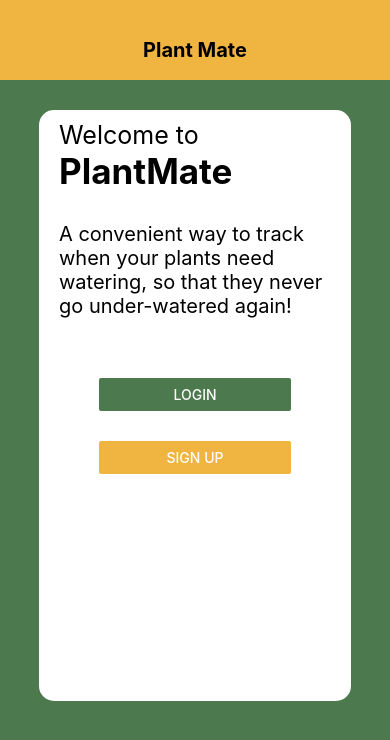
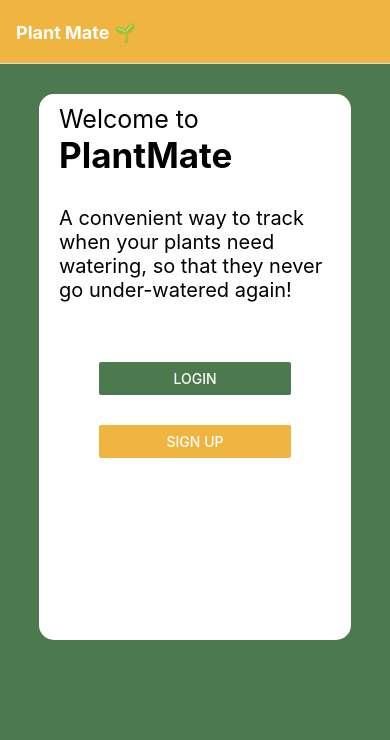
Before and after one commit to Dan-Sutton/plantmate, a React Native app: screen /Home in a window 390 px wide. Shown: the top 740 px of the page. Built offline with nearby package versions, Linux system fonts and the light colour scheme.

Commit message:
params passed to feed and updated nav

```diff
--- a/App.js
+++ b/App.js
@@ -1,94 +1,31 @@
 import { StyleSheet, Button, View, Text } from "react-native";
+import { NavigationContainer } from "@react-navigation/native";
+import { createNativeStackNavigator } from "@react-navigation/native-stack";
+import Home from "./app/screens/Home";
+import Feed from "./app/screens/Feed";
+
+const Stack = createNativeStackNavigator();
 
 export default function App() {
   return (
-    <View style={styles.container}>
-      <View style={styles.nav}>
-        <Text style={styles.navText}>Plant Mate</Text>
-      </View>
-
-      {/* welcome content */}
-      <View style={styles.content}>
-        {/* Title card */}
-        <View style={styles.textcontainer}>
-          <Text style={styles.welcome}>Welcome to</Text>
-          <Text style={styles.title}>PlantMate</Text>
-        </View>
-        {/* Text Body */}
-        <View>
-          <Text style={styles.text}>
-            A convenient way to track when your plants need watering, so that
-            they never go under-watered again!
-          </Text>
-        </View>
-
-        <View style={styles.buttons}>
-          <View style={styles.login}>
-            <Button
-              title="Login"
-              color="#4D794E"
-              onPress={() => alert("You Clicked Login")}
-            />
-          </View>
-
-          <Button
-            title="Sign Up"
-            color="#F0B440"
-            onPress={() => alert("You Clicked Login")}
-          />
-        </View>
-      </View>
-    </View>
+    <NavigationContainer>
+      <Stack.Navigator initialRouteName="Home">
+        <Stack.Screen
+          name="Home"
+          component={Home}
+          options={{
+            title: "Plant Mate 🌱",
+            headerStyle: {
+              backgroundColor: "#F0B440",
+            },
+            headerTintColor: "#fff",
+            headerTitleStyle: {
+              fontWeight: "bold",
+            },
+          }}
+        />
+        <Stack.Screen name="Feed" component={Feed} />
+      </Stack.Navigator>
+    </NavigationContainer>
   );
 }
-
-const styles = StyleSheet.create({
-  container: {
-    flex: 1,
-    backgroundColor: "#4D794E",
-    alignItems: "center",
-  },
-  nav: {
-    backgroundColor: "#F0B440",
-    width: "100%",
-    height: 80,
-    justifyContent: "center",
-    alignItems: "center",
-  },
-  navText: {
-    paddingTop: 20,
-    fontSize: 20,
-    fontWeight: "bold",
-  },
-  content: {
-    marginTop: 30,
-    width: "80%",
-    height: "70%",
-    backgroundColor: "white",
-    borderRadius: 15,
-  },
-  textcontainer: {
-    marginTop: 10,
-    paddingHorizontal: 20,
-  },
-  welcome: {
-    fontSize: 25,
-  },
-  title: {
-    fontSize: 35,
-    fontWeight: "bold",
-  },
-  text: {
-    fontSize: 20,
-    marginTop: 30,
-    paddingHorizontal: 20,
-  },
-  buttons: {
-    marginTop: 60,
-    paddingHorizontal: 60,
-    height: 150,
-  },
-  login: {
-    marginBottom: 30,
-  },
-});
--- /dev/null
+++ b/app/screens/Feed.js
@@ -0,0 +1,12 @@
+import { StyleSheet, Button, View, Text } from "react-native";
+
+function Feed({route}) {
+  const { text } = route.params;
+  return (
+    <View>
+      <Text>{text}</Text>
+    </View>
+  );
+}
+
+export default Feed;
--- /dev/null
+++ b/app/screens/Home.js
@@ -0,0 +1,86 @@
+import { StyleSheet, Button, View, Text } from "react-native";
+
+export default function Home({ navigation }) {
+  return (
+    <View style={styles.container}>
+
+      {/* welcome content */}
+      <View style={styles.content}>
+        {/* Title card */}
+        <View style={styles.textcontainer}>
+          <Text style={styles.welcome}>Welcome to</Text>
+          <Text style={styles.title}>PlantMate</Text>
+        </View>
+        {/* Text Body */}
+        <View>
+          <Text style={styles.text}>
+            A convenient way to track when your plants need watering, so that
+            they never go under-watered again!
+          </Text>
+        </View>
+
+        <View style={styles.buttons}>
+          <View style={styles.login}>
+            <Button
+              title="Login"
+              color="#4D794E"
+              onPress={() => {
+                navigation.navigate("Feed", { text: 'this is a test!' });
+              }}
+            />
+          </View>
+
+          <Button
+            title="Sign Up"
+            color="#F0B440"
+            onPress={() => alert("You Clicked Login")}
+          />
+        </View>
+      </View>
+    </View>
+  );
+}
+
+const styles = StyleSheet.create({
+  container: {
+    flex: 1,
+    backgroundColor: "#4D794E",
+    alignItems: "center",
+  },
+  navText: {
+    paddingTop: 20,
+    fontSize: 20,
+    fontWeight: "bold",
+  },
+  content: {
+    marginTop: 30,
+    width: "80%",
+    height: "70%",
+    backgroundColor: "white",
+    borderRadius: 15,
+  },
+  textcontainer: {
+    marginTop: 10,
+    paddingHorizontal: 20,
+  },
+  welcome: {
+    fontSize: 25,
+  },
+  title: {
+    fontSize: 35,
+    fontWeight: "bold",
+  },
+  text: {
+    fontSize: 20,
+    marginTop: 30,
+    paddingHorizontal: 20,
+  },
+  buttons: {
+    marginTop: 60,
+    paddingHorizontal: 60,
+    height: 150,
+  },
+  login: {
+    marginBottom: 30,
+  },
+});
--- a/package.json
+++ b/package.json
@@ -10,11 +10,15 @@
     "eject": "expo eject"
   },
   "dependencies": {
+    "@react-navigation/native": "^6.0.8",
+    "@react-navigation/native-stack": "^6.5.2",
     "expo": "~44.0.0",
     "expo-status-bar": "~1.2.0",
     "react": "17.0.1",
     "react-dom": "17.0.1",
     "react-native": "0.64.3",
+    "react-native-safe-area-context": "3.3.2",
+    "react-native-screens": "~3.10.1",
     "react-native-web": "0.17.1"
   },
   "devDependencies": {
```
Also changed, not shown: 1 other file (tests, documents, lock files or other folders).
